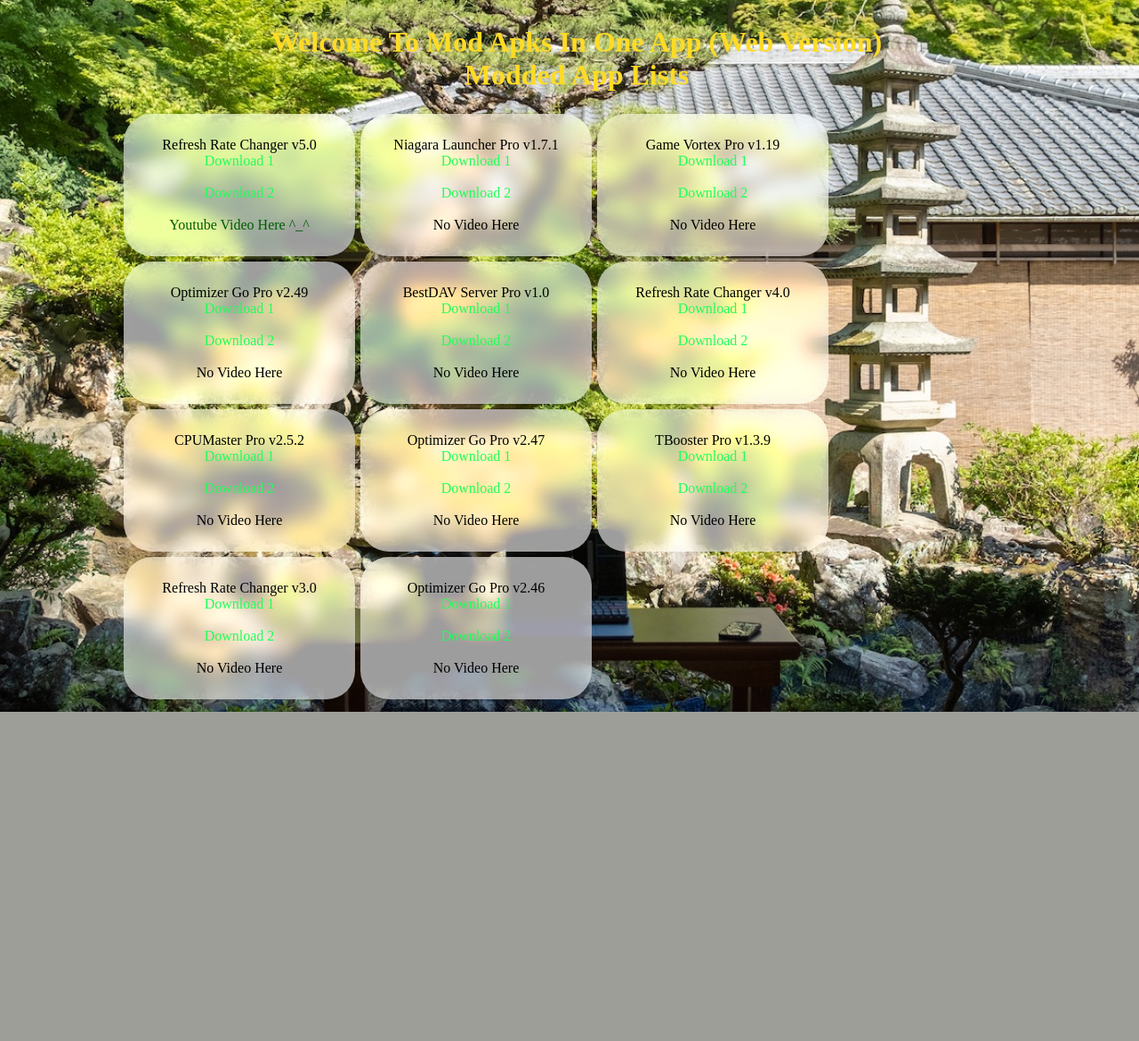
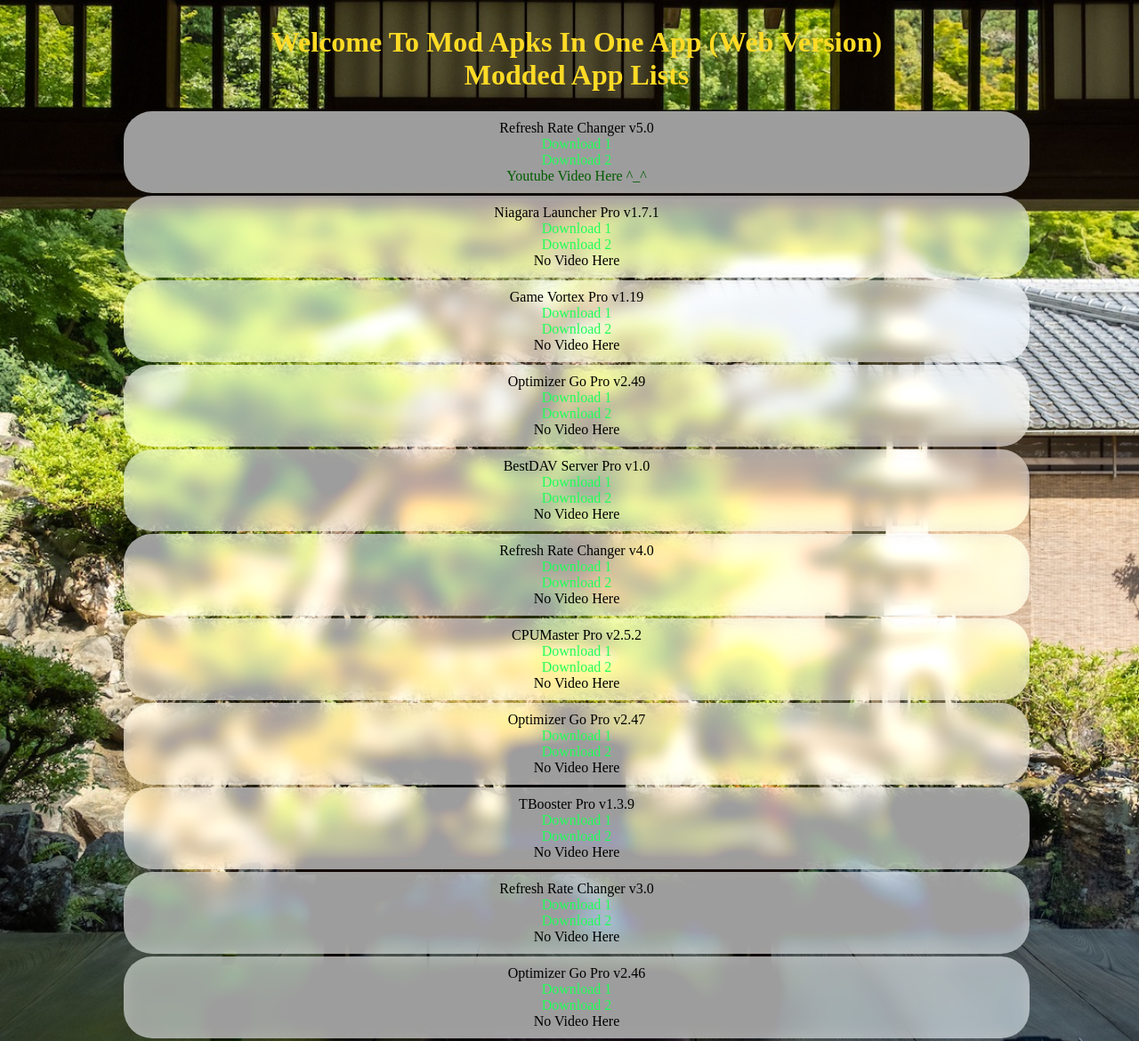
Before and after one commit to LoveDoLove/lovedolove.github.io, a PHP site: page /main/main.html in a window 1280 px wide. Shown: the whole page at 89% size. Before the commit the page ends 800 px from the top, so only its background shows below. Run offline with PHP 8.4, Linux system fonts and the light colour scheme.

Commit message:
Update list.css

```diff
--- a/main/list.css
+++ b/main/list.css
@@ -1,27 +1,44 @@
+/*Header*/
 #title {
     text-align: center;
     color: yellow;
     animation: infinite colors 10s;
 }
 
+/*Division*/
 div:not(.cursor) {
     background-color: rgba(255, 255, 255, 0.616);
     backdrop-filter: blur(10px) saturate(160%) contrast(180%);
     -webkit-backdrop-filter: blur(10px) saturate(160%) contrast(180%);
     border-radius: 2em;
-    float: left;
     padding: 10px;
     margin: 3px;
 }
 
-li {
-    display: flex;
-    justify-content: center;
-    flex-direction: column;
-    width: 200px;
-    height: 100px;
-    padding: 10px;
-    margin: 10px;
+div:not(.cursor) > li {
     list-style: none;
     text-align: center;
 }
+
+/*Division Link*/
+div:not(.cursor) > li > a {
+    color: rgb(0, 255, 179);
+    text-decoration: none;
+    animation: infinite colors 10s;
+}
+
+div:not(.cursor) > li > a:visited,
+div:not(.cursor) > li > a:link {
+    font-weight: normal;
+}
+
+div:not(.cursor) > li > a:hover,
+div:not(.cursor) > li > a:active {
+    font-weight: bold;
+}
+
+/*Frame Youtube*/
+div:not(.cursor) > li > a.youtube {
+    color: rgb(89, 0, 255);
+    animation: infinite colors 5s;
+}
```
